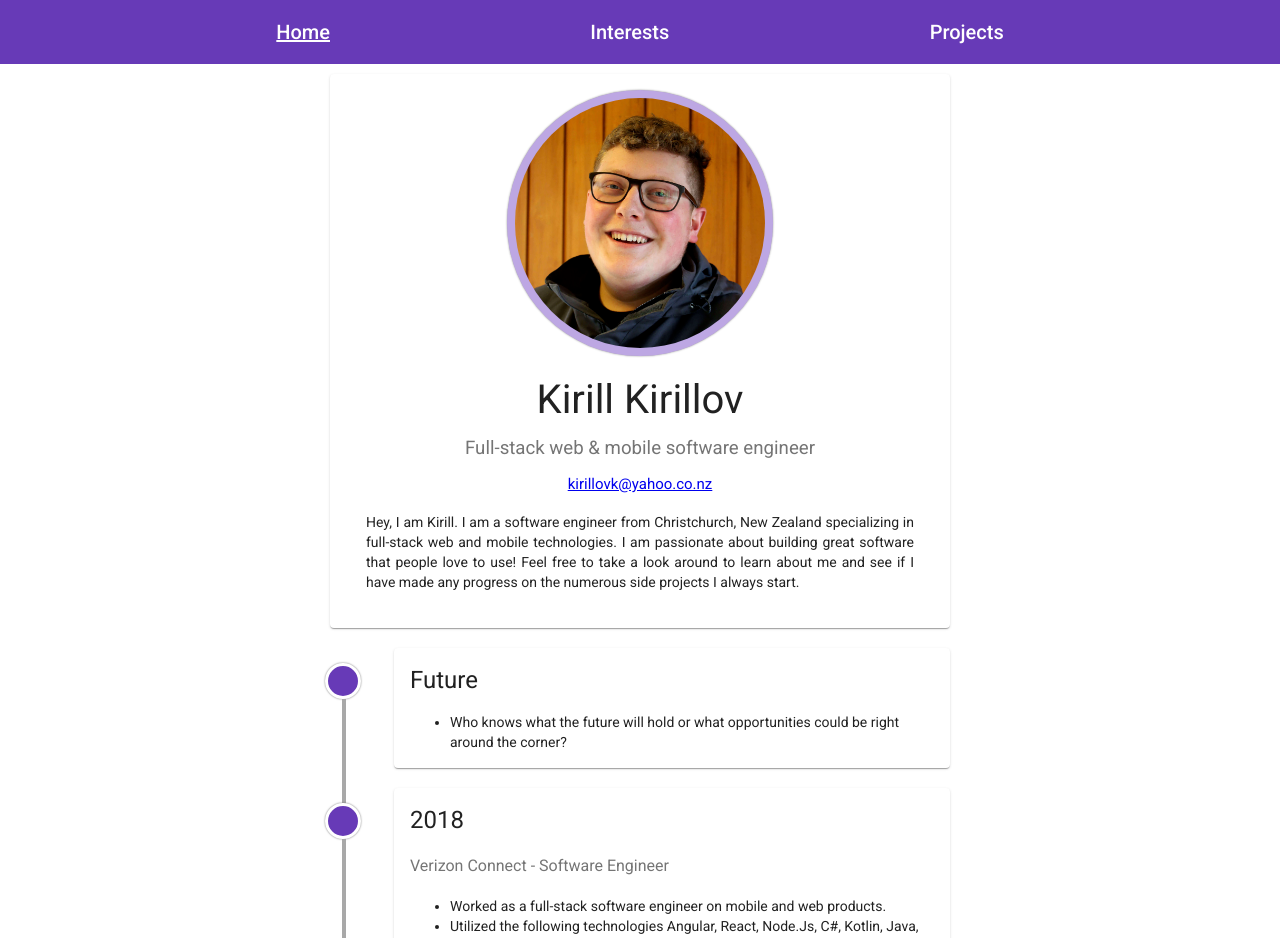
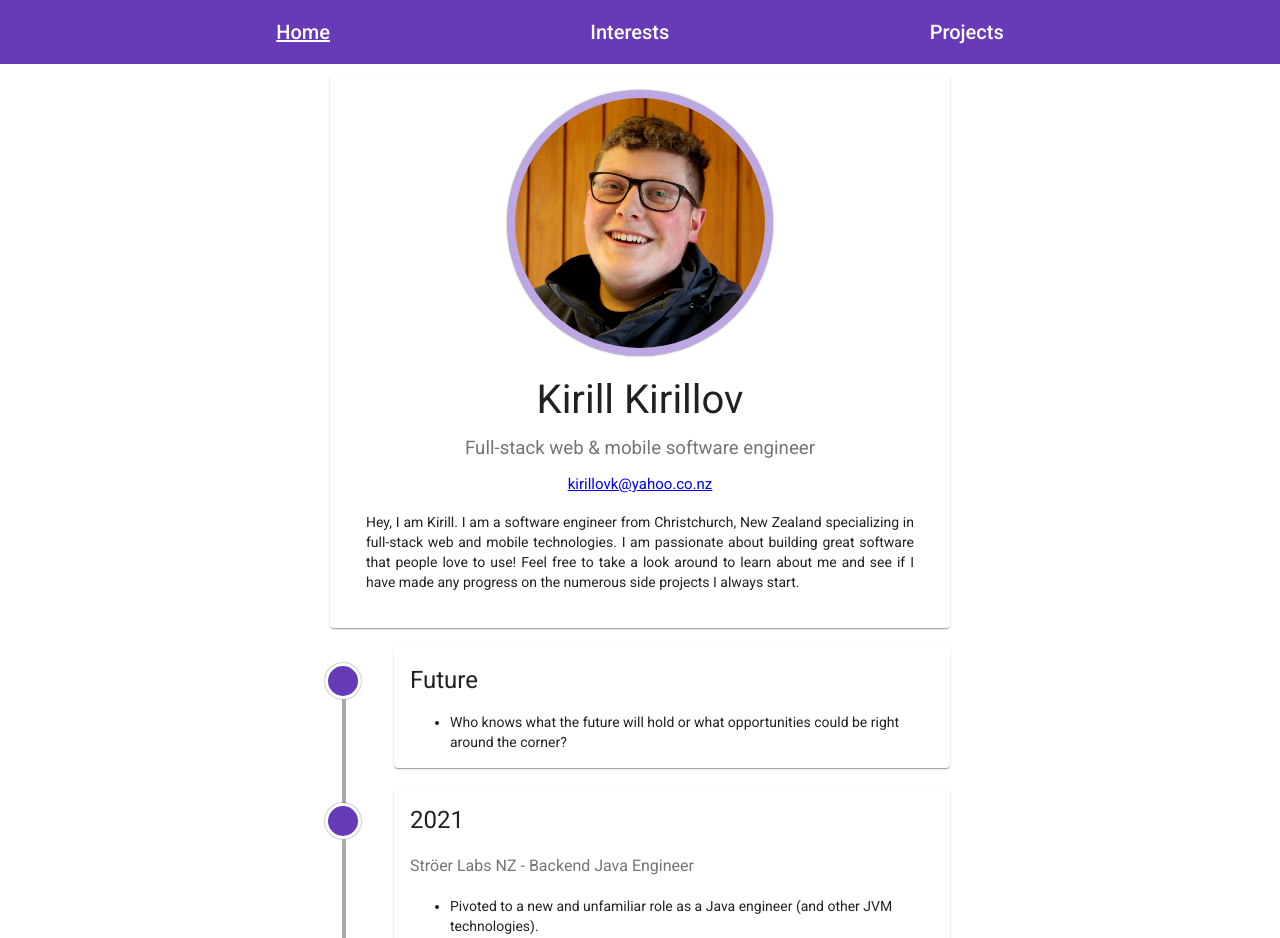
Before and after one commit to kirillov22/kirillov22.github.io, an Angular app: page / in a window 1280 px wide. Shown: the top 938 px of the page. Built offline with nearby package versions, Linux system fonts and the light colour scheme.

Commit message:
Add new job at stroer labs

```diff
--- a/src/app/timeline/timeline.component.ts
+++ b/src/app/timeline/timeline.component.ts
@@ -14,6 +14,14 @@ export class TimelineComponent implements OnInit {
       {
         date: 'Future',
         description: ['Who knows what the future will hold or what opportunities could be right around the corner?'],
+      },
+      {
+        date: '2021',
+        summary: 'Ströer Labs NZ - Backend Java Engineer',
+        description: [
+          'Pivoted to a new and unfamiliar role as a Java engineer (and other JVM technologies).',
+          'Working on the Supply-Side Platform (SSP) to sell advertising spaces online.',
+        ],
       },
       {
         date: '2018',
```
